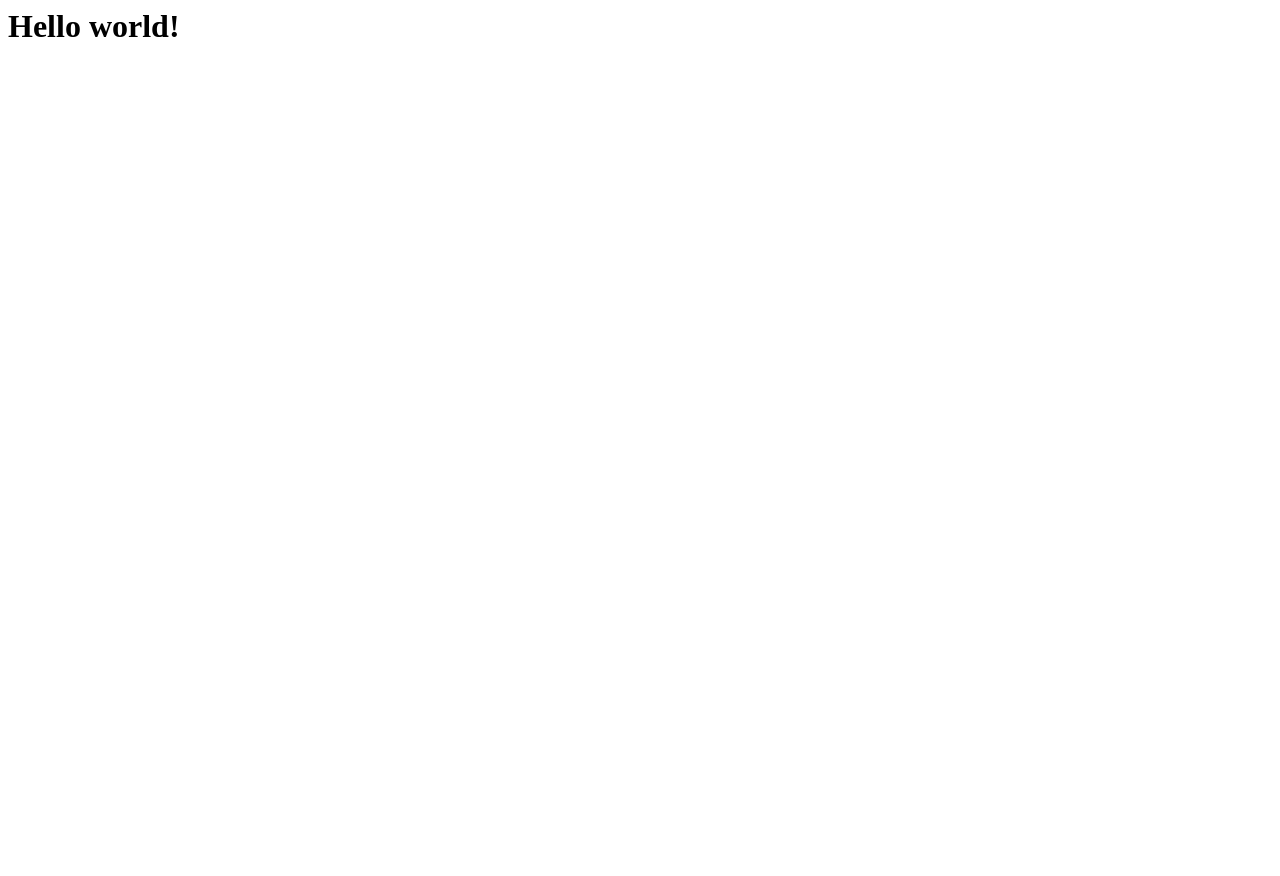
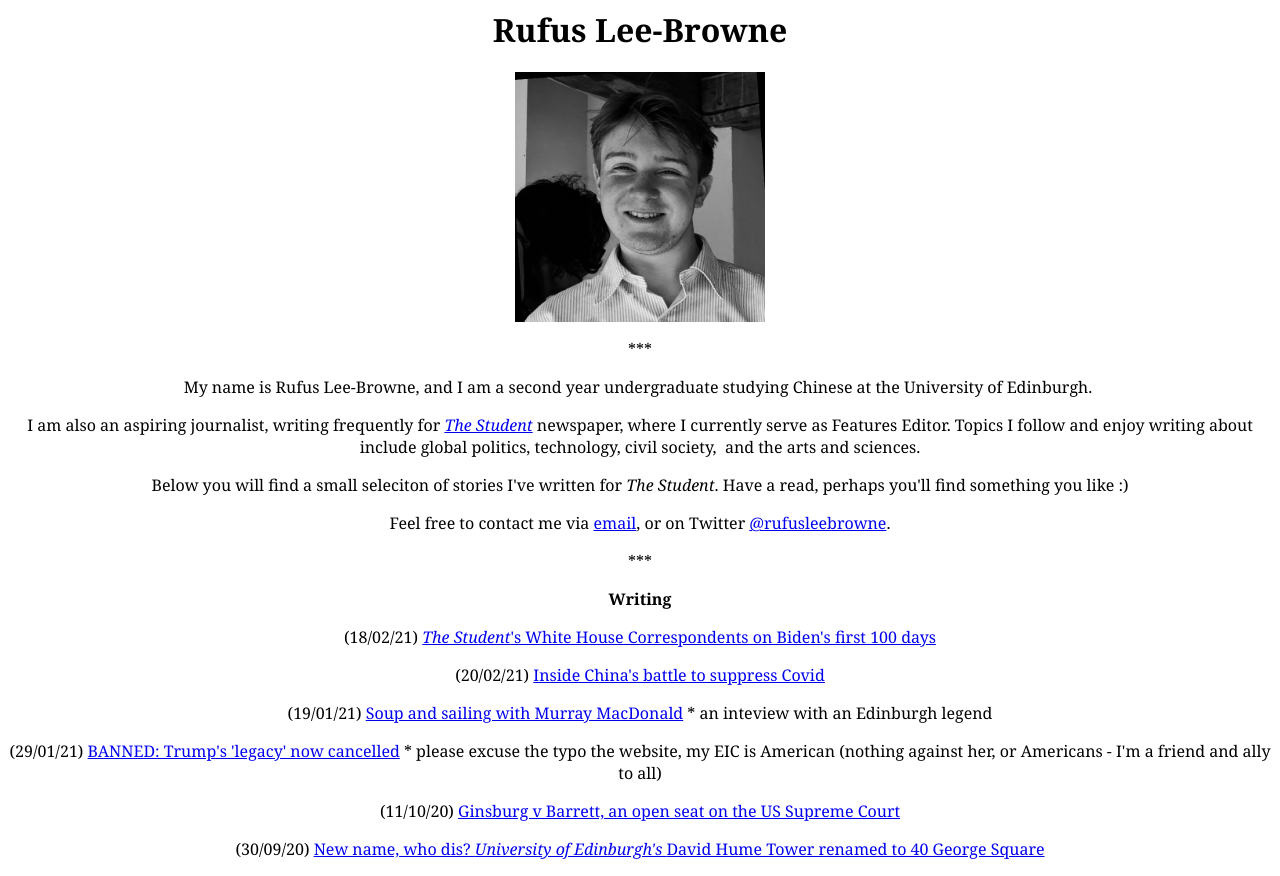
Before and after one commit to rufusleebrowne/about-me, a plain HTML site: page index.html in a window 1280 px wide. Before the commit the page ends 800 px from the top, so only its background shows below. Drawn offline with Linux system fonts and the light colour scheme.

Commit message:
Update index.html

```diff
--- a/index.html
+++ b/index.html
@@ -1 +1,29 @@
-<h1> Hello world! </h1>
+<h1 style="text-align:center"><span style="font-family:Georgia,serif">Rufus Lee-Browne</span></h1>
+
+<p style="text-align:center"><img alt="It's me!" src="rufus.jpeg" style="height:250px; width:250px" /></p>
+
+<p style="text-align:center"><span style="font-family:Georgia,serif">***</span></p>
+
+<p style="text-align:center"><span style="font-family:Georgia,serif">My name is Rufus Lee-Browne, and I am a second year undergraduate studying Chinese at the University of Edinburgh.&nbsp;</span></p>
+
+<p style="text-align:center"><span style="font-family:Georgia,serif">I am also an aspiring journalist, writing frequently for&nbsp;<em><a href="https://en.wikipedia.org/wiki/The_Student_(newspaper)">The Student</a>&nbsp;</em>newspaper, where I currently serve as Features Editor. Topics I follow and enjoy writing about include global politics, technology, civil society, &nbsp;and the arts and sciences.</span></p>
+
+<p style="text-align:center"><span style="font-family:Georgia,serif">Below you will find a small seleciton of stories I&#39;ve written for&nbsp;<em>The Student</em>. Have a read, perhaps you&#39;ll find something you like :)</span></p>
+
+<p style="text-align:center"><span style="font-family:Georgia,serif">Feel free to contact me via <a href="mailto:rufusleebrowne@gmail.com">email</a>, or on Twitter <a href="https://twitter.com/rufusleebrowne">@rufusleebrowne</a>.</span></p>
+
+<p style="text-align:center"><span style="font-family:Georgia,serif">***</span></p>
+
+<p style="text-align:center"><span style="font-family:Georgia, serif"><strong>Writing</strong></span></p>
+
+<p style="text-align:center"><span style="font-family:Georgia, serif">(18/02/21) <a href="https://studentnewspaper.org/article/the-students-white-house-correspondents-on-president-bidens-first-100-days"><em>The Student</em>&#39;s White House Correspondents on Biden&#39;s first 100 days</a></span></p>
+
+<p style="text-align:center"><span style="font-family:Georgia, serif">(20/02/21) <a href="https://studentnewspaper.org/article/inside-chinas-battle-to-suppress-covid">Inside China&#39;s battle to suppress Covid</a></span></p>
+
+<p style="text-align:center"><span style="font-family:Georgia, serif">(19/01/21) <a href="https://studentnewspaper.org/article/soup-and-sailing-with-murray-macdonald">Soup and sailing with Murray MacDonald</a> * an inteview with an Edinburgh legend</span></p>
+
+<p style="text-align:center"><span style="font-family:Georgia, serif">(29/01/21) <a href="https://studentnewspaper.org/article/banned-trumps-legacy-now-canceled">BANNED: Trump&#39;s &#39;legacy&#39; now cancelled</a>&nbsp;* please excuse the typo the website, my EIC is American (nothing against her, or Americans - I&#39;m a friend and ally to all)</span></p>
+
+<p style="text-align:center"><span style="font-family:Georgia, serif">(11/10/20) <a href="https://studentnewspaper.org/article/ginsburg-v-barrett-an-open-seat-on-the-us-supreme-court">Ginsburg v Barrett, an open seat on the US Supreme Court</a></span></p>
+
+<p style="text-align:center"><span style="font-family:Georgia, serif">(30/09/20) <a href="https://studentnewspaper.org/article/new-name-who-dis-dht-renamed-to-40-george-square">New name, who dis?&nbsp;<em>University of Edinburgh&#39;s&nbsp;</em>David Hume Tower renamed to 40 George Square</a></span></p>
```
